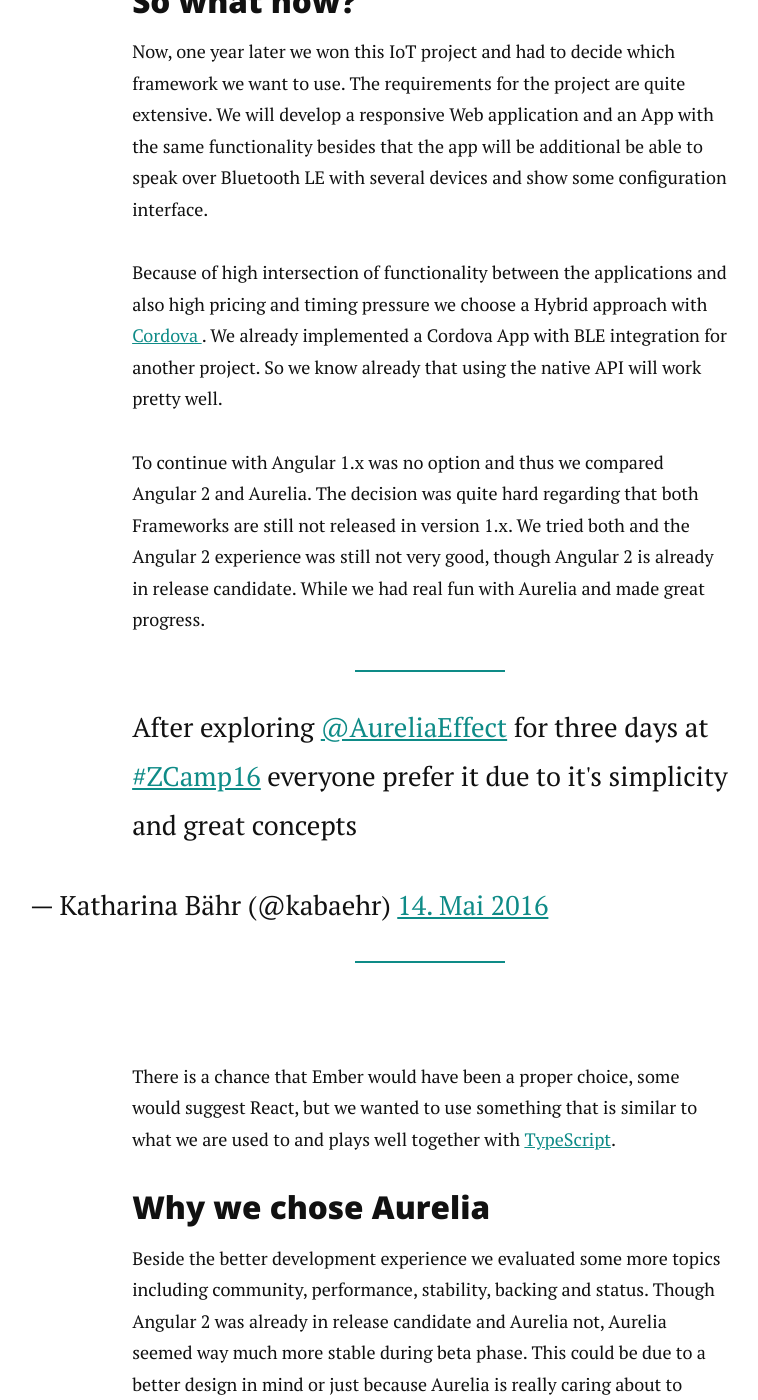
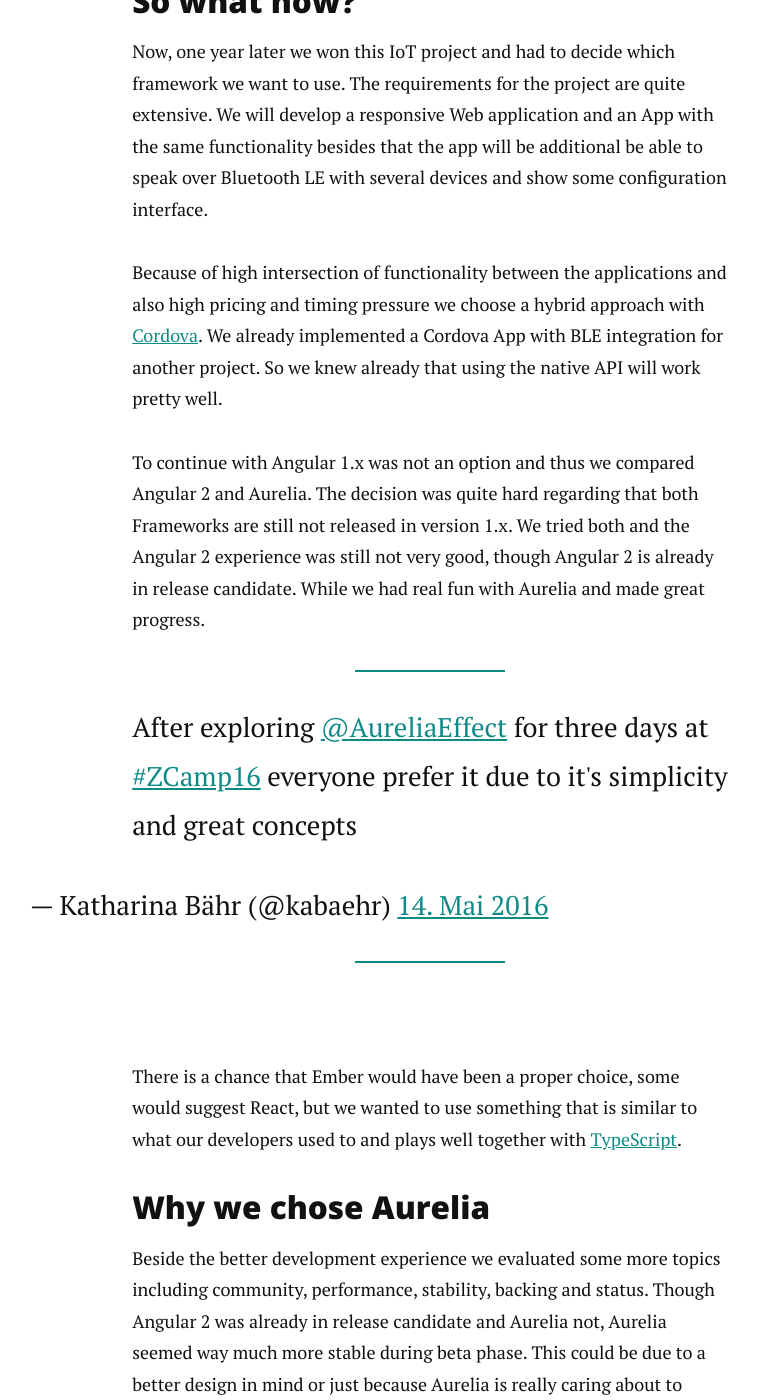
Before and after one commit to kabaehr/kabaehr.github.io, a Jekyll site: the page built from _posts/2016-05-25-aurelia-in-production.markdown, in a window 1280 px wide and 1400 px high, scrolled down 941 px. Shown: the whole window, without its empty margins (210-968 px from the left). Built offline with Jekyll 4.4.1, drawn with Linux system fonts in a browser that asks for light colours; nearby versions of some CDN libraries; comment, search, counter and statistics services are not loaded.

Commit message:
some improvements regarding expression

```diff
--- a/_posts/2016-05-25-aurelia-in-production.markdown
+++ b/_posts/2016-05-25-aurelia-in-production.markdown
@@ -26,13 +26,13 @@
 </p>
 
 <p>
-Because of high intersection of functionality between the applications and also high pricing and timing pressure we choose a Hybrid approach with <a href="https://cordova.apache.org/" alt="link to cordova homepage">Cordova </a>.
-We already implemented a Cordova App with BLE integration for another project. So we know already that using the native API will work pretty well.
+Because of high intersection of functionality between the applications and also high pricing and timing pressure we choose a hybrid approach with <a href="https://cordova.apache.org/" alt="link to cordova homepage">Cordova</a>.
+We already implemented a Cordova App with BLE integration for another project. So we knew already that using the native API will work pretty well.
 
 </p>
 
 <p>
-To continue with Angular 1.x was no option and thus we compared Angular 2 and Aurelia.
+To continue with Angular 1.x was not an option and thus we compared Angular 2 and Aurelia.
 The decision was quite hard regarding that both Frameworks are still not released in version 1.x.
 We tried both and the Angular 2 experience was still not very good, though Angular 2 is already in release candidate.
 While we had real fun with Aurelia and made great progress.
@@ -43,7 +43,7 @@
 
 <p>
 There is a chance that Ember would have been a proper choice, some would suggest React,
-but we wanted to use something that is similar to what we are used to and plays well together with <a href="https://www.typescriptlang.org/">TypeScript</a>.
+but we wanted to use something that is similar to what our developers used to and plays well together with <a href="https://www.typescriptlang.org/">TypeScript</a>.
 </p>
 
 <h3> Why we chose Aurelia </h3>
```
